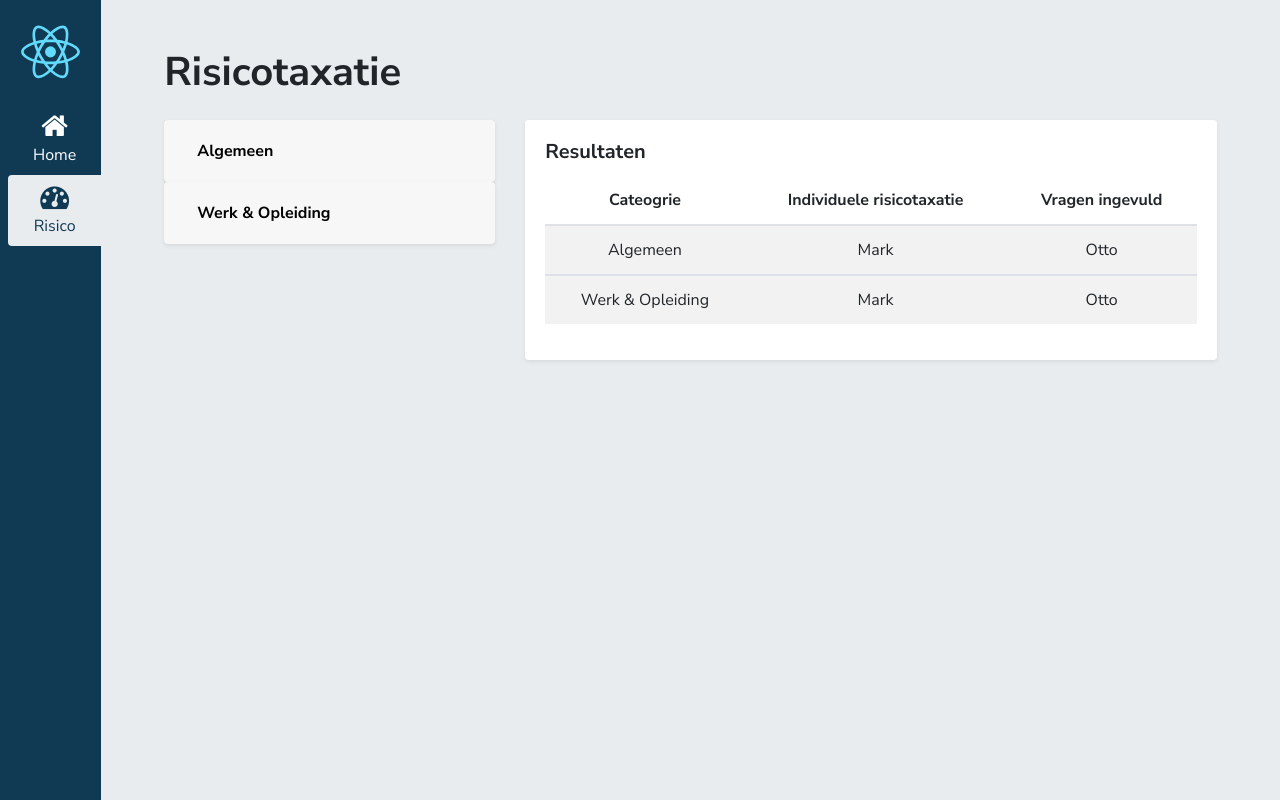
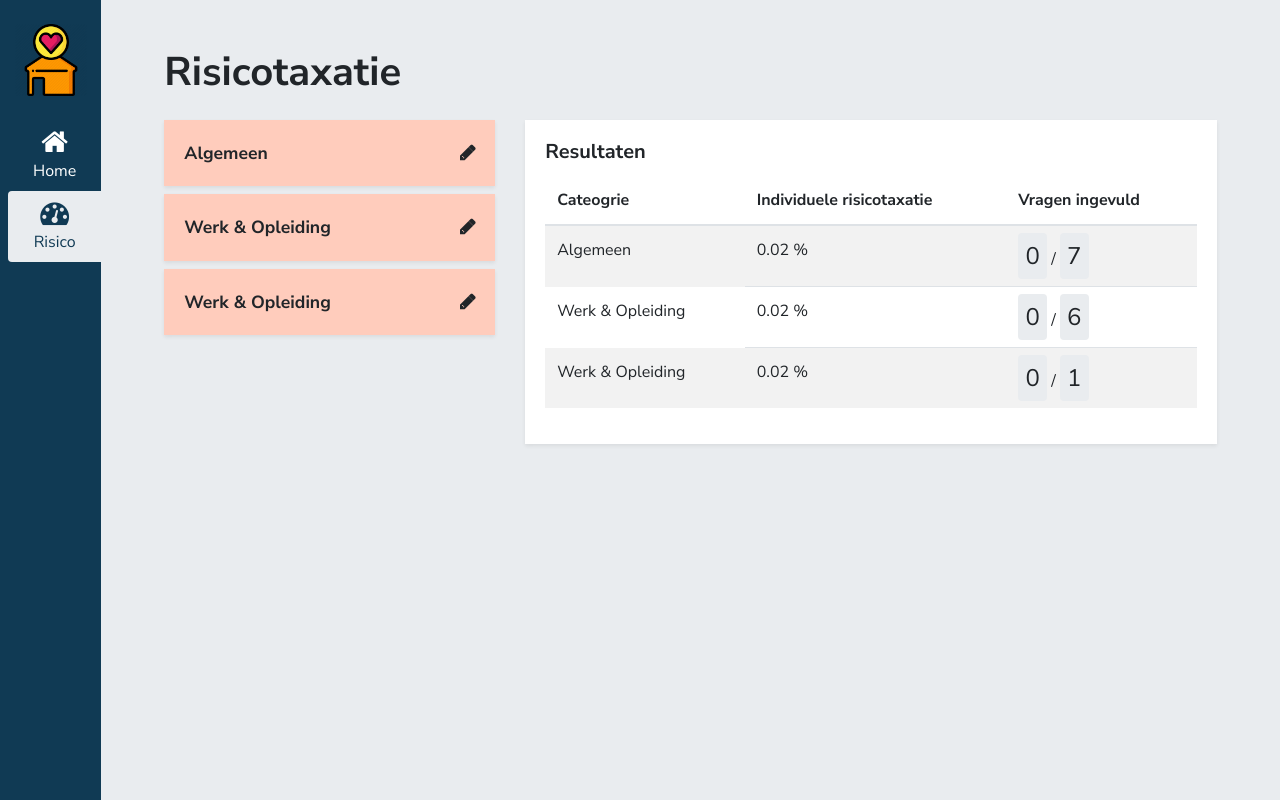
Before and after one commit to Mennauu/frontend-applications, a React app: page /risk in a window 1280 px wide. Built offline with nearby package versions, Linux system fonts and the light colour scheme.

Commit message:
Form validation and result table

```diff
--- a/public/index.html
+++ b/public/index.html
@@ -1,5 +1,5 @@
 <!DOCTYPE html>
-<html lang="en">
+<html lang="nl">
   <head>
     <meta charset="utf-8">
     <link rel="shortcut icon" href="%PUBLIC_URL%/favicon.ico">
--- a/src/assets/data.json
+++ b/src/assets/data.json
@@ -1,140 +1,305 @@
 [
   {
-    "id" : "One",
+    "id" : "1",
     "category" : "Algemeen",
     "questions" : [
       {
         "label" : "Geslacht",
-        "options" : [ "Man", "Vrouw" ],
-        "value" : 0.5
+        "options" : [
+          {
+            "option" : "Man",
+            "value" : -0.12610868
+          },
+          {
+            "option" : "Vrouw",
+            "value" : 0
+          }
+        ]
       },
       {
         "label" : "Leeftijd van het kind",
         "options" : [
-          "0 tot 4 jaar",
-          "4 tot 8 jaar",
-          "8 tot 12 jaar",
-          "12 tot 16 jaar",
-          "16 tot 18 jaar"
-        ],
-        "value" : 0.5
+          {
+            "option" : "0 tot 4 jaar",
+            "value" : 1.06108193
+          },
+          {
+            "option" : "4 tot 8 jaar",
+            "value" : -0.12610868
+          },
+          {
+            "option" : "8 tot 12 jaar",
+            "value" : -0.12610868
+          },
+          {
+            "option" : "12 tot 16 jaar",
+            "value" : -0.12610868
+          },
+          {
+            "option" : "16 tot 18 jaar",
+            "value" : 1.06108193
+          }
+        ]
       },
       {
         "label" : "Leeftijd moeder bij geboorte",
         "options" : [
-          "Jonger dan 20 jaar",
-          "20 tot 25 jaar",
-          "25 tot 30 jaar",
-          "30 tot 35 jaar",
-          "35 tot 40 jaar",
-          "40 jaar en ouder"
-        ],
-        "value" : 0.5
+          {
+            "option" : "Jonger dan 20 jaar",
+            "value" : 0.45149781
+          },
+          {
+            "option" : "20 tot 25 jaar",
+            "value" : 0.10851786
+          },
+          {
+            "option" : "25 tot 30 jaar",
+            "value" : -0.08840876
+          },
+          {
+            "option" : "30 tot 35 jaar",
+            "value" : -0.04840876
+          },
+          {
+            "option" : "35 tot 40 jaar",
+            "value" : 0.23987545
+          },
+          {
+            "option" : "40 jaar en ouder",
+            "value" : -0.11153052
+          }
+        ]
       },
       {
         "label" : "Leeftijd vader bij geboorte",
         "options" : [
-          "Jonger dan 25 jaar",
-          "25 tot 30 jaar",
-          "30 tot 35 jaar",
-          "35 tot 40 jaar",
-          "40 jaar en ouder"
-        ],
-        "value" : 0.5
+          {
+            "option" : "Jonger dan 25 jaar",
+            "value" : -0.00587023
+          },
+          {
+            "option" : "25 tot 30 jaar",
+            "value" : 0.031069
+          },
+          {
+            "option" : "30 tot 35 jaar",
+            "value" : 0
+          },
+          {
+            "option" : "35 tot 40 jaar",
+            "value" : -0.2162358
+          },
+          {
+            "option" : "40 jaar en ouder",
+            "value" : -0.32645414
+          }
+        ]
       },
       {
         "label" : "Leeftijdverschil tussen ouders",
         "options" : [
-          "Minder dan 5 jaar",
-          "Meer dan 5 jaar"
-        ],
-        "value" : 0.5
+          {
+            "option" : "Minder dan 5 jaar",
+            "value" : 0
+          },
+          {
+            "option" : "Meer dan 5 jaar",
+            "value" : 0.28580939
+          }
+        ]
       },
       {
         "label" : "Herkomst ouders",
         "options" : [
-          "Beide ouders Nederland",
-          "Beide ouders niet Nederland",
-          "Een van de ouders Nederland en de andere niet Nederlands"
-        ],
-        "value" : 0.5
+          {
+            "option" : "Beide ouders Nederlands",
+            "value" : 0
+          },
+          {
+            "option" : "Beide ouders niet Nederlands",
+            "value" : 0.16972268
+          },
+          {
+            "option" : "Een van de ouders Nederlands en de andere niet Nederlands",
+            "value" : -0.08942976
+          }
+        ]
       },
       {
         "label" : "Hulptraject",
         "options" : [
-          "Geen jeugdhulp zonder verblijf gehad",
-          "Jeugdhulp zonder verblijf gehad"
-        ],
-        "value" : 0.5
+          {
+            "option" : "Geen jeugdhulp zonder verblijf gehad",
+            "value" : 0
+          },
+          {
+            "option" : "Jeugdhulp zonder verblijf gehad",
+            "value" : 1.52773741
+          }
+        ]
       }
     ]
   },
   {
-    "id" : "Two",
+    "id" : "2",
     "category" : "Werk & Opleiding",
     "questions" : [
       {
         "label" : "Soort onderwijs van het kind",
         "options" : [
-          "Regulier onderwijs",
-          "Niet-regulier onderwijs",
-          "Onbekend"
-        ],
-        "value" : 0.5
+          {
+            "option" : "Regulier onderwijs",
+            "value" : 0
+          },
+          {
+            "option" : "Niet-regulier onderwijs",
+            "value" : -0.33030829
+          },
+          {
+            "option" : "Onbekend",
+            "value" : -0.76956641
+          }
+        ]
       },
       {
         "label" : "Huidig onderwijsniveau van het kind",
         "options" : [
-          "Basisonderwijs",
-          "Vmbo b/k, mbo 1 of mbo 2",
-          "Vmbo g/t, mbo 3 of mbo 4",
-          "Havo onderbouw, Havo bovenbouw of HBO Bachelor",
-          "VWO of WO Bachelor",
-          "Onbekend"
-        ],
-        "value" : 0.5
+          {
+            "option" : "Basisonderwijs",
+            "value" : 0.25231544
+          },
+          {
+            "option" : "Vmbo b/k, mbo 1 of mbo 2",
+            "value" : 0.87841913
+          },
+          {
+            "option" : "Vmbo g/t, mbo 3 of mbo 4",
+            "value" : 0.56881862
+          },
+          {
+            "option" : "Havo onderbouw, Havo bovenbouw of HBO Bachelor",
+            "value" : -0.8356626
+          },
+          {
+            "option" : "VWO of WO Bachelor",
+            "value" : -0.8356626
+          },
+          {
+            "option" : "Onbekend",
+            "value" : 0
+          }
+        ]
       },
       {
         "label" : "Verandering in het voortgezet onderwijsniveau",
         "options" : [
-          "Opschalen of gelijk blijvend",
-          "Afschalen",
-          "Onbekend"
-        ],
-        "value" : 0.5
+          {
+            "option" : "Opschalen of gelijk blijvend",
+            "value" : 0
+          },
+          {
+            "option" : "Afschalen",
+            "value" : 0.58732282
+          },
+          {
+            "option" : "Onbekend",
+            "value" : -1.11681655
+          }
+        ]
       },
       {
         "label" : "Voortijdig schoolverlater",
         "options" : [
-          "Door in onderwijs",
-          "Onbekend",
-          "Niet van toepassing",
-          "Uit onderwijs met startkwalificatie",
-          "Voortijdig schoolverlater"
-        ],
-        "value" : 0.5
+          {
+            "option" : "Door in onderwijs",
+            "value" : 0
+          },
+          {
+            "option" : "Onbekend",
+            "value" : 0.80563824
+          },
+          {
+            "option" : "Niet van toepassing",
+            "value" : 0.387358461
+          },
+          {
+            "option" : "Uit onderwijs met startkwalificatie",
+            "value" : -13.64192657
+          },
+          {
+            "option" : "Voortijdig schoolverlater",
+            "value" : 0.34683899
+          }
+        ]
       },
       {
         "label" : "Hoogst behaalde onderwijsniveau vader",
         "options" : [
-          "Vmbo b/k, mbo 1 of mbo 2",
-          "Vmbo g/t, mbo 3 of mbo 4",
-          "Havo onderbouw, Havo bovenbouw of HBO Bachelor of HBO Master",
-          "VWO, WO Bachelor of WO Master",
-          "Onbekend"
-        ],
-        "value" : 0.5
+          {
+            "option" : "Vmbo b/k, mbo 1 of mbo 2",
+            "value" : -0.21629522
+          },
+          {
+            "option" : "Vmbo g/t, mbo 3 of mbo 4",
+            "value" : 0.67119088
+          },
+          {
+            "option" : "Havo onderbouw, Havo bovenbouw of HBO Bachelor of HBO Master",
+            "value" : -12.08994875
+          },
+          {
+            "option" : "VWO, WO Bachelor of WO Master",
+            "value" : -12.08994875
+          },
+          {
+            "option" : "Onbekend",
+            "value" : 0.88463779
+          }
+        ]
       },
       {
         "label" : "Hoogst behaalde onderwijsniveau moeder",
         "options" : [
-          "Vmbo b/k, mbo 1 of mbo 2",
-          "Vmbo g/t, mbo 3 of mbo 4",
-          "Havo onderbouw, Havo bovenbouw of HBO Bachelor of HBO Master",
-          "VWO, WO Bachelor of WO Master",
-          "Onbekend"
-        ],
-        "value" : 0.5
+          {
+            "option" : "Vmbo b/k, mbo 1 of mbo 2",
+            "value" : 0.15935901
+          },
+          {
+            "option" : "Vmbo g/t, mbo 3 of mbo 4",
+            "value" : 0.03334141
+          },
+          {
+            "option" : "Havo onderbouw, Havo bovenbouw of HBO Bachelor of HBO Master",
+            "value" : -13.03161926
+          },
+          {
+            "option" : "VWO, WO Bachelor of WO Master",
+            "value" : -13.03161926
+          },
+          {
+            "option" : "Onbekend",
+            "value" : 0.03655114
+          }
+        ]
+      }
+    ]
+  },
+  {
+    "id" : "3",
+    "category" : "Werk & Opleiding",
+    "questions" : [
+      {
+        "label" : "Soort onderwijs van het kind",
+        "options" : [
+          {
+            "option" : "Regulier onderwijs",
+            "value" : 0
+          },
+          {
+            "option" : "Niet-regulier onderwijs",
+            "value" : -0.33030829
+          }
+        ]
       }
     ]
   }
--- a/src/components/Risk.js
+++ b/src/components/Risk.js
@@ -1,24 +1,40 @@
 import React, { Component } from 'react';
-import ReactDOM from 'react-dom'
 import data from '../assets/data.json';
 
 class Risk extends Component {
 
+  // Set the constructor
+  constructor(props) {
+    super(props);
+    this.state = {value: ''};
+  }
+
+  // extract the value to setState the DOM
+  handleChange = (event) => {
+    this.setState({ value: event.target.value })
+    console.log("you have choose :" + this.state.value);
+  }
+
+
+
   render() {
-
     //----Return amount of questions----//
     let questionsAmount = 0;
+    let value = 0;
+    let taxationValue = Number((1 / (1 + Math.exp(-1 * (-8.57219 + value))) * 100).toFixed(2));
 
     for (let i = 0; i < data.length; i++) {
       for (let j = 0; j < data[i].questions.length; j++) {
         questionsAmount++;
+        //----Return value from answers---- THIS IS WRONG, EDIT OUT LATER//
+        for (let k = 0; k < data[i].questions[j].options.length; k++) {
+          value += data[i].questions[j].options[k].value;
+        }
       }
     }
 
     //----Return amount of questions not filled in----//
-
-
-        let unfilledQuestionsAmount = 0;
+    // let unfilledQuestionsAmount = 0;
     //var selectCollection = document.getElementsByTagName('select').length;
     //const selectCollection = node.getElementsByTagName('select');
       //{console.log(selectCollection.length)}
@@ -57,41 +73,11 @@ class Risk extends Component {
       unfilledQuestionsAmount++;
     } */
 
+
+
     //----Return ID, category, labels and options----//
-    const menuItems = data.map(data =>
-      <div className="card shadow-sm" key={data.id}>
-        <div className="card-header" id={`heading${data.id}`}>
-          <button className="btn btn-link collapsed font-weight-bold" data-toggle="collapse" data-target={`#collapse${data.id}`} aria-expanded="false" aria-controls={`collapse${data.id}`}>
-            {data.category}
-          </button>
-        </div>
-        <div id={`collapse${data.id}`} className="collapse" aria-labelledby={`heading${data.id}`} data-parent="#accordion">
-          <div className="card-body">
-            {data.questions.map(question =>
-            <>
-              <label key={question} className="font-weight-bold">{question.label}</label>
-              <select className="form-control mb-4" required>
-                <option disabled selected hidden value="">-</option>
-                {question.options.map(option =>
-                  <option key={option} className="d-block">{option}</option>
-                )}
-              </select>
-            </>
-            )}
-          </div>
-        </div>
-      </div>
-    )
 
-    const tableContent = data.map(data =>
-      <tbody>
-        <tr>
-          <th scope="row" className="font-weight-normal">{data.category}</th>
-          <td>Mark</td>
-          <td>Otto</td>
-        </tr>
-      </tbody>
-    )
+
 
 
 
@@ -102,15 +88,38 @@ class Risk extends Component {
           <h1>Risicotaxatie</h1>
           <div className="row">
             <div className="col-4">
-              <div id="accordion">
-                {menuItems}
+              <form>
+                {data.map(data =>
+                  <>
+                  <div className="card shadow-sm" key={data}>
+                    <fieldset>
+                      <legend onClick={this.showAlert} id={`heading${data.id}`} data-toggle="collapse" data-target={`#collapse${data.id}`} aria-expanded="false" aria-controls={`collapse${data.id}`}>{data.category}</legend>
+                      <div id={`collapse${data.id}`} className="collapse" aria-labelledby={`heading${data.id}`} data-parent="#accordion">
+                        <div className="card-body">
+                          {data.questions.map(question =>
+                          <>
+                            <label key={question} className="font-weight-bold">{question.label}</label>
+                            <select className="form-control mb-4" required defaultValue={this.state.value} onChange={this.handleChange}>
+                              <option disabled hidden value="">-</option>
+                              {question.options.map(options =>
+                                <option key={options.option} className="d-block" value={options.value}>{options.option}</option>
+                              )}
+                            </select>
+                          </>
+                          )}
                         </div>
+                      </div>
+                    </fieldset>
+                  </div>
+                  </>
+                )}
+              </form>
             </div>
             <div className="col-8">
               <div className="card shadow-sm">
                 <div className="card-body text-justify">
                   <h5 className="card-title">Resultaten</h5>
-                  <table class="table table-striped text-center">
+                  <table className="table table-striped">
                     <thead>
                       <tr>
                         <th scope="col">Cateogrie</th>
@@ -118,7 +127,15 @@ class Risk extends Component {
                         <th scope="col">Vragen ingevuld</th>
                       </tr>
                     </thead>
-                    {tableContent}
+                    <tbody>
+                    {data.map(data =>
+                      <tr>
+                        <th scope="row" className="font-weight-normal">{data.category}</th>
+                        <td>{taxationValue} %</td>
+                        <td><span className="bg-block">0</span> / <span className="bg-block">{data.questions.length}</span></td>
+                      </tr>
+                    )}
+                    </tbody>
                   </table>
                 </div>
               </div>
--- a/src/components/Sidebar.js
+++ b/src/components/Sidebar.js
@@ -1,14 +1,14 @@
 import React, { Component } from 'react';
-import logo from '../assets/logo.svg';
+import logo from '../assets/logo.png';
 import { NavLink } from 'react-router-dom';
 
 class Sidebar extends Component {
   render() {
     return (
-      <div className="sidebar vh-100 bg-info">
-        <img src={logo} className="my-3" alt="logo" />
+      <div className="sidebar vh-100 bg-info text-center">
+        <img src={logo} className="my-4 logo" alt="logo" />
         <nav>
-          <ul className="nav flex-column text-center">
+          <ul className="nav flex-column">
             <li className="nav-item">
               <NavLink exact className="nav-link ml-2 rounded-left" to="/"><i className="fa fa-home" aria-hidden="true"></i><br />Home</NavLink>
             </li>
--- a/src/styles/custom.scss
+++ b/src/styles/custom.scss
@@ -5,10 +5,13 @@
 
 html {font-size: 16px}
 
-.vh-100 {min-height: 100vh;}
-.vw-100 {width: 100vw;}
+.logo {width: 4.5em;}
 
-.sidebar {min-width: 6.25em;}
+.sidebar {
+  min-width: 6.25em;
+
+  i.fa {font-size: 1.8em;}
+}
 
 .active {
   background-color: $gray-200;
@@ -20,12 +23,41 @@ html {font-size: 16px}
   }
 }
 
-i.fa {font-size: 1.8em;}
+.card {
+  border-radius: 0;
+  margin-bottom: 0.5em;
 
-.card button {color: $black;}
+  button {color: $black;}
+}
 
-select:valid {
-  border-color:$green;
+select:valid {border-color:$green;}
+
+fieldset:valid legend {
+  background-color: #d4edd6;
+
+  &:hover {
+    background-color: #bed5c0;
+  }
+
+  &:after {
+    font-family: FontAwesome;
+    content: "\f00c";
+    float: right;
+  }
+}
+
+fieldset:invalid legend {
+  background-color: #ffccbc;
+
+  &:hover {
+    background-color: #e5b7a9;
+  }
+
+  &:after {
+    font-family: FontAwesome;
+    content: "\f040";
+    float: right;
+  }
 }
 
 .bg-block {
@@ -35,4 +67,21 @@ select:valid {
   font-size: 1.5em;
 }
 
-.table th { border-top: 0; }
+.table th {border-top: 0;}
+
+legend {
+  font-size: 1.1em;
+  font-weight: $font-weight-bold;
+  cursor: pointer;
+  padding: 1.25rem;
+  background-color: rgba($black, 0.03);
+  border-bottom: 0 solid rgba($black, 0.125);
+  margin-bottom: 0;
+
+  i.fa {font-size: 1.25em;}
+}
+
+
+/* Added classes */
+.vh-100 {min-height: 100vh;}
+.vw-100 {width: 100vw;}
```
Also changed, not shown: src/components/Home.js (+1 -10 lines), src/assets/logo.png (added), src/assets/logo.svg (deleted). Lines whose indentation alone changed are shown as unchanged.
